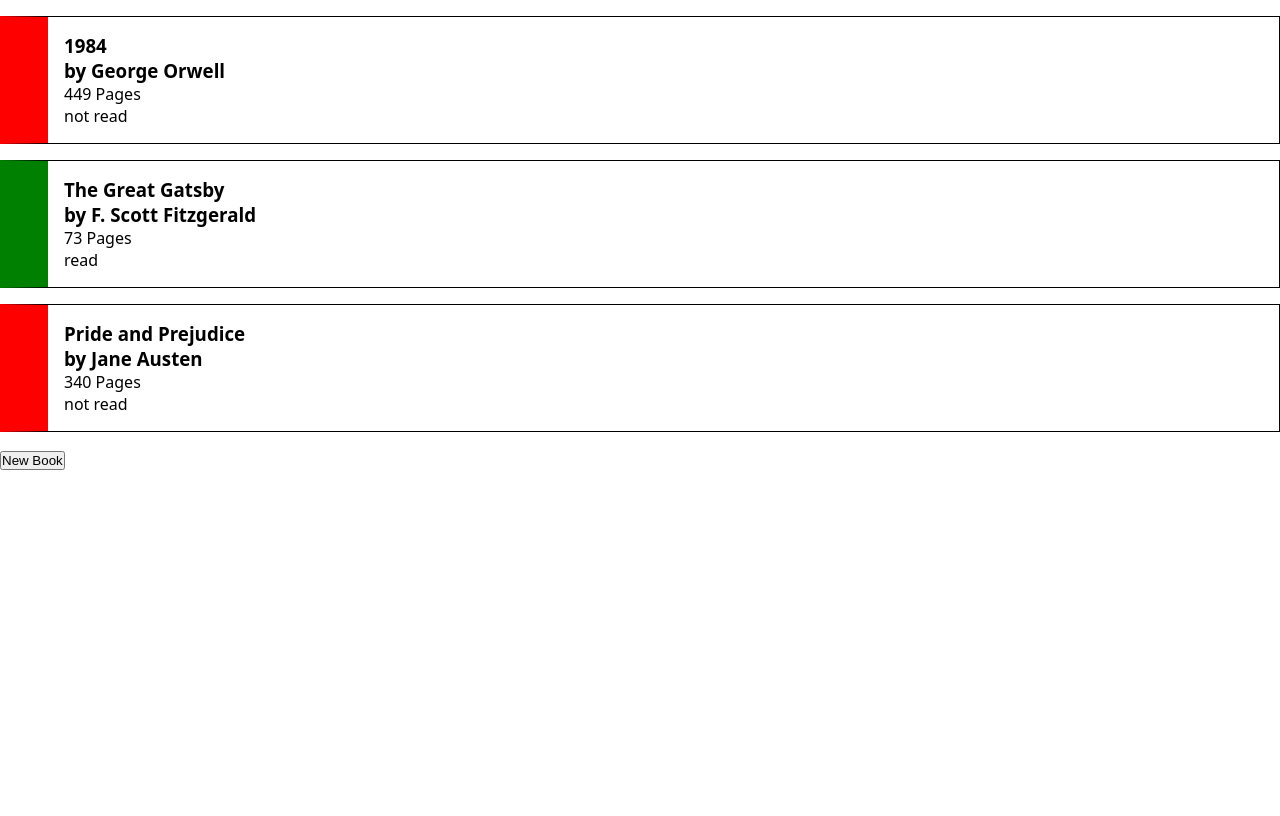
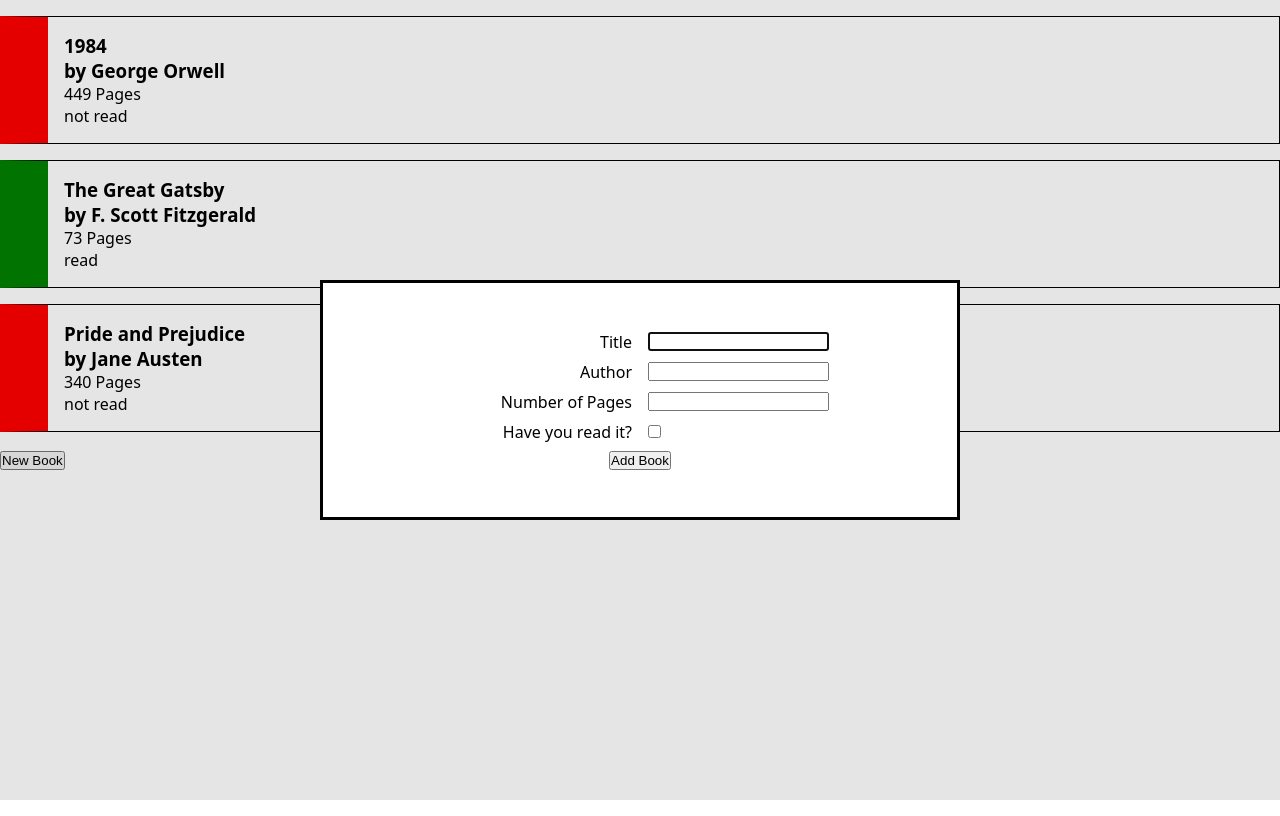
Before and after one commit to Haris-199/library, a plain HTML site: page index.html in a window 1280 px wide. Both pictures are taken after a click on the button "New Book". Drawn offline with Linux system fonts and the light colour scheme.

Commit message:
Add style and script to dialog

```diff
--- a/index.html
+++ b/index.html
@@ -12,6 +12,7 @@
 
         <button type="button" id="new-book-btn">New Book</button>
         <dialog id="new-book-dialog">
+            <div class="dialog-center">
                 <form action="">
                     <label for="title">Title</label>
                     <input type="text" name="title" id="title">
@@ -24,8 +25,10 @@
 
                     <label for="read">Have you read it?</label>
                     <input type="checkbox" name="title" id="title">
+
                     <button type="submit">Add Book</button>
                 </form>
+            </div>
         </dialog>
     </body>
 </html>
--- a/script.js
+++ b/script.js
@@ -1,5 +1,8 @@
 const myLibrary = [];
 const books = document.getElementById("books");
+const newBookBtn = document.getElementById("new-book-btn");
+const dialog = document.getElementById("new-book-dialog");
+const addBookBtn = document.querySelector("#new-book-dialog form > button");
 
 function Book(title, author, pages, read) {
     this.title = title;
@@ -10,10 +13,6 @@ function Book(title, author, pages, read) {
         return `${this.title} by ${this.author}, ${this.pages} pages, ${this.read}`;
     }
 }
-
-myLibrary.push(new Book("1984", "George Orwell", 449, "not read"));
-myLibrary.push(new Book("The Great Gatsby", "F. Scott Fitzgerald", 73, "read"));
-myLibrary.push(new Book("Pride and Prejudice", "Jane Austen", 340, "not read"));
 
 function addBookToLibrary() {
     const book = new Book();
@@ -51,4 +50,26 @@ function display() {
     });
 }
 
+newBookBtn.addEventListener("click", () => dialog.showModal());
+
+dialog.addEventListener("click", event => {
+    const dialogDimensions = dialog.getBoundingClientRect();
+    if (
+        event.clientX < dialogDimensions.left ||
+        event.clientX > dialogDimensions.right ||
+        event.clientY < dialogDimensions.top ||
+        event.clientY > dialogDimensions.bottom
+    ) {
+        dialog.close();
+    }
+});
+
+addBookBtn.addEventListener("click", () => {
+    dialog.close();
+});
+
+myLibrary.push(new Book("1984", "George Orwell", 449, "not read"));
+myLibrary.push(new Book("The Great Gatsby", "F. Scott Fitzgerald", 73, "read"));
+myLibrary.push(new Book("Pride and Prejudice", "Jane Austen", 340, "not read"));
+
 display();
--- a/style.css
+++ b/style.css
@@ -21,3 +21,44 @@ body {
 .book-card.not-read {
     border-left: 3rem solid red;
 }
+
+#new-book-dialog {
+    padding: 1rem;
+    position: absolute;
+    top: 50%;
+    left: 50%;
+
+    width: 40rem;
+    height: 15rem;
+    margin-left: -20rem;
+    margin-top: -7.5rem;
+
+}
+#new-book-dialog > .dialog-center {
+    height: 100%;
+    display: flex;
+    flex-direction: column;
+    justify-content: center;
+}
+
+#new-book-dialog form {
+    display: grid;
+    grid-template-columns: 1fr 1fr;
+    column-gap: 1rem;
+    row-gap: 0.5rem;
+    align-items: center;
+}
+
+#new-book-dialog form > *:nth-child(2n+1) {
+    justify-self: flex-end;
+}
+
+#new-book-dialog form > *:nth-child(2n) {
+    justify-self: flex-start;
+}
+
+#new-book-dialog form > button[type="button"],
+#new-book-dialog form > button[type="submit"] {
+    justify-self: center;
+    grid-column: 1 / -1;
+}
```
Lines whose indentation alone changed are shown as unchanged.
